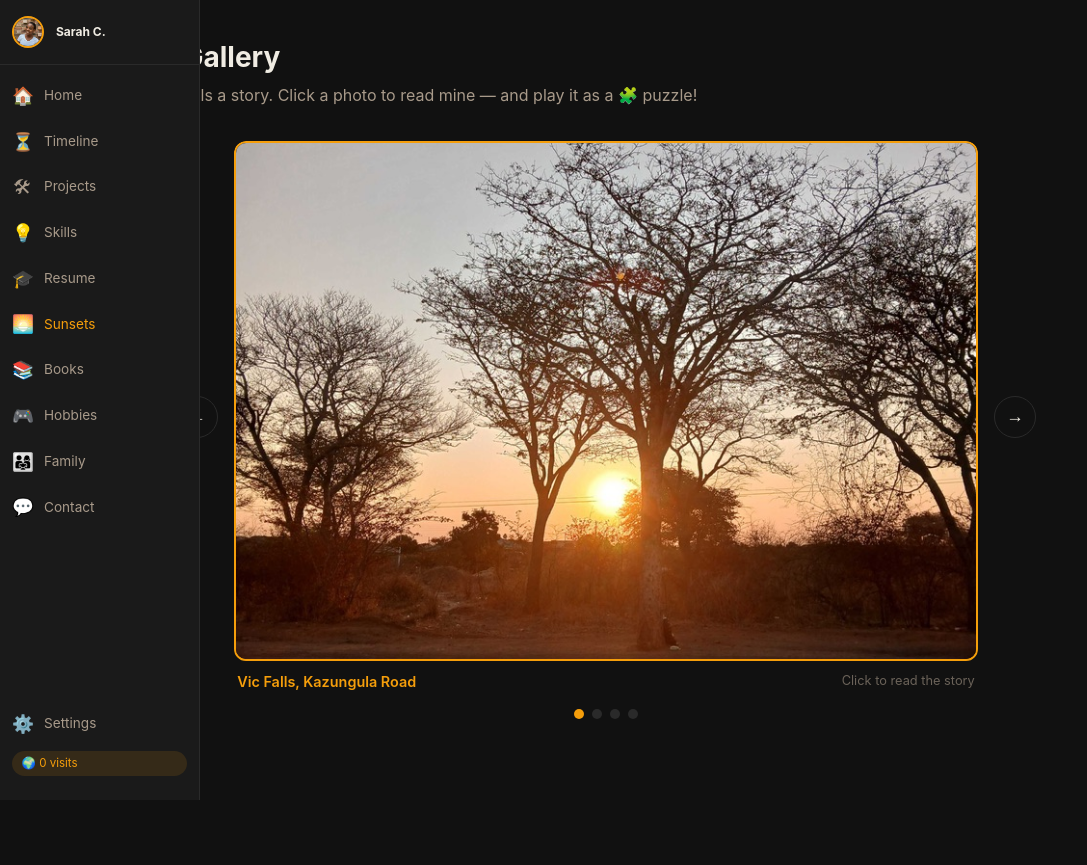
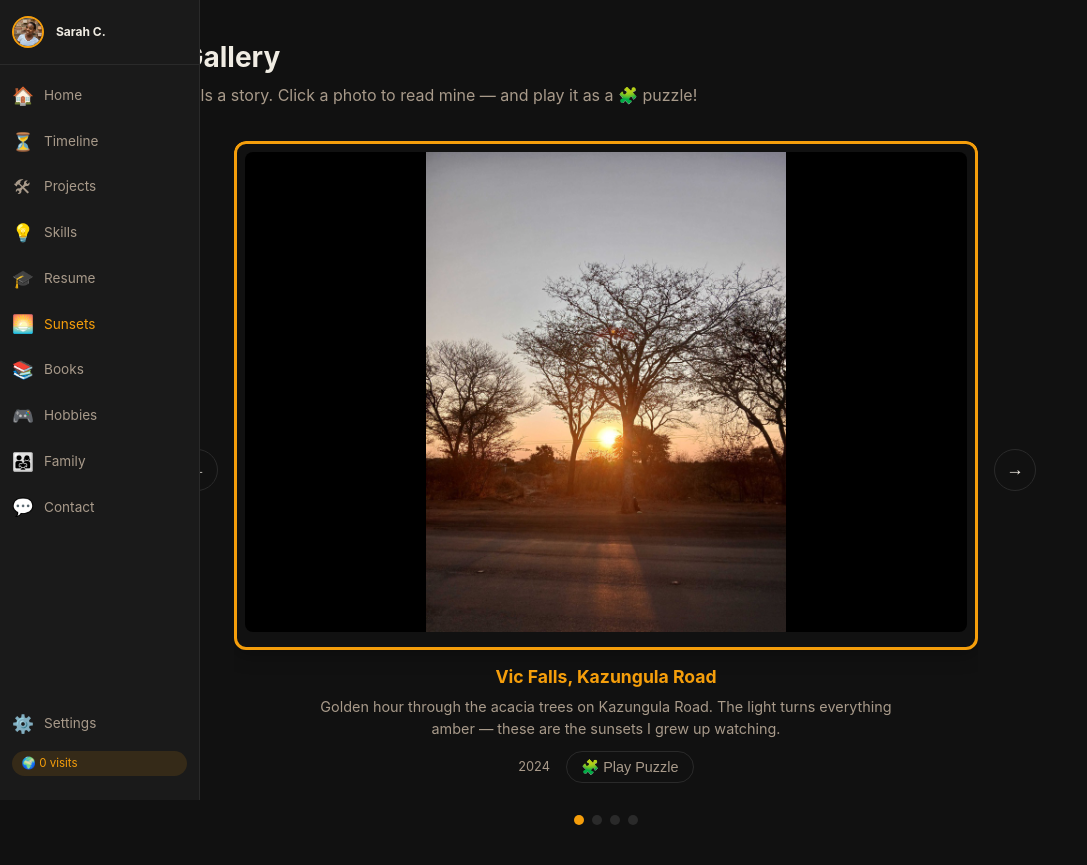
Before and after one commit to Sarah-Chidzanga/sarah-portfolio-hub, a Flask app: page /sunsets in a window 1280 px wide. Shown: the whole page, without its empty margins (0-1087 px from the left). Before the commit the page ends 800 px from the top, so only its background shows below. Run offline with Flask 3, Linux system fonts and the light colour scheme; data that the repository does not hold is empty; some libraries are stand-ins or nearby versions.

Commit message:
feat: sunsets carousel shows full image with story, keeps old + new photos
Co-Authored-By: Claude Sonnet 4.6 <noreply@anthropic.com>

```diff
--- a/routes/sunsets.py
+++ b/routes/sunsets.py
@@ -64,15 +64,16 @@ def sunsets():
         photos = []
     # Build lookup of static sunsets by pk
     static_by_pk = {s['pk']: s for s in _STATIC_SUNSETS}
-    # Update existing photos with correct static URLs, add missing ones
+    # Keep all photos: use static URLs for static ones, keep others from DynamoDB
     updated_photos = []
     seen_pks = set()
     for photo in photos:
         pk = photo.get('pk')
         if pk in static_by_pk:
-            # Use static data to ensure correct URLs
+            # Use static data to ensure correct local URLs
             updated_photos.append(static_by_pk[pk])
         else:
+            # Keep other photos from DynamoDB (old S3 photos)
             updated_photos.append(photo)
         seen_pks.add(pk)
     # Add any missing static sunsets
--- a/templates/sunsets.html
+++ b/templates/sunsets.html
@@ -12,13 +12,18 @@
   <div class="carousel-track">
     {% for photo in photos %}
     <div class="carousel-slide {% if loop.first %}active{% endif %}" data-id="{{ photo.pk | e }}">
-      <img src="{{ photo.s3_url | e }}"
-           alt="Sunset at {{ photo.location | e }}"
-           onclick="openLightbox('{{ photo.pk | e }}')"
-           loading="lazy">
-      <div class="carousel-caption">
-        <span>{{ photo.location | e }}</span>
-        <span class="carousel-hint">Click to read the story</span>
+      <div class="carousel-frame">
+        <img src="{{ photo.s3_url | e }}"
+             alt="Sunset at {{ photo.location | e }}"
+             loading="lazy">
+      </div>
+      <div class="carousel-info">
+        <h3 class="carousel-location">{{ photo.location | e }}</h3>
+        <p class="carousel-story">{{ photo.story | e }}</p>
+        <div class="carousel-actions">
+          <span class="carousel-date">{{ photo.taken_at | e }}</span>
+          <button class="like-btn" onclick="openLightbox('{{ photo.pk | e }}')">🧩 Play Puzzle</button>
+        </div>
       </div>
     </div>
     {% endfor %}
@@ -102,33 +107,47 @@
   .carousel-slide.active {
     display: flex;
   }
-  .carousel-slide img {
+  .carousel-frame {
+    background: var(--card-bg);
+    border: 3px solid var(--accent);
+    border-radius: 12px;
+    padding: 8px;
+    box-shadow: 0 4px 20px rgba(0,0,0,0.3);
+  }
+  .carousel-frame img {
     width: 100%;
-    height: 520px;
-    object-fit: cover;
-    border-radius: 12px;
-    border: 2px solid var(--accent);
-    cursor: pointer;
-    transition: opacity 0.2s;
+    height: 480px;
+    object-fit: contain;
+    border-radius: 8px;
+    background: #000;
   }
-  .carousel-slide img:hover {
-    opacity: 0.9;
+  .carousel-info {
+    padding: 1rem 0.5rem;
+    text-align: center;
   }
-  .carousel-caption {
-    display: flex;
-    justify-content: space-between;
-    align-items: center;
-    padding: 0.6rem 0.2rem 0;
+  .carousel-location {
+    color: var(--accent);
+    font-size: 1.1rem;
+    margin: 0 0 0.5rem 0;
+  }
+  .carousel-story {
     color: var(--text-secondary);
     font-size: 0.9rem;
+    line-height: 1.5;
+    margin: 0 0 0.75rem 0;
+    max-width: 600px;
+    margin-left: auto;
+    margin-right: auto;
   }
-  .carousel-caption span:first-child {
-    color: var(--accent);
-    font-weight: 600;
+  .carousel-actions {
+    display: flex;
+    justify-content: center;
+    align-items: center;
+    gap: 1rem;
   }
-  .carousel-hint {
+  .carousel-date {
+    color: var(--text-secondary);
     font-size: 0.8rem;
-    opacity: 0.6;
   }
   .carousel-btn {
     background: var(--card-bg);
```
